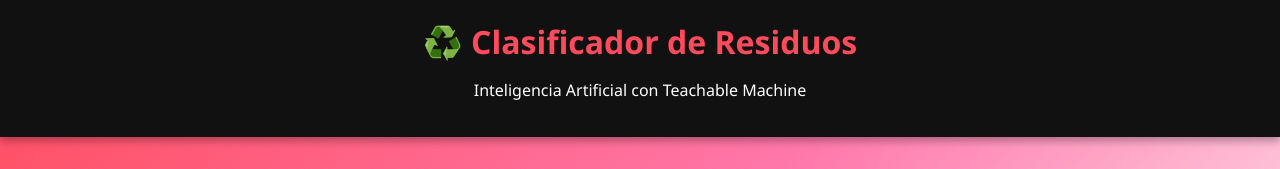
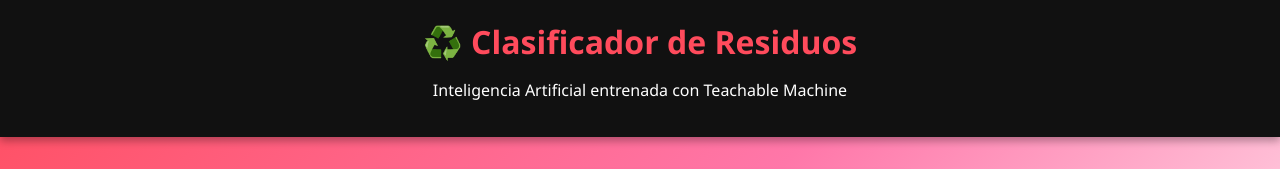
Before and after one commit to enzomercury/paginadeaitana, a plain HTML site: page index.html in a window 1280 px wide. Shown: the top 169 px of the page. Drawn offline with Linux system fonts and the light colour scheme.

Commit message:
Update index.html

```diff
--- a/index.html
+++ b/index.html
@@ -14,7 +14,7 @@
 <body>
   <header>
     <h1>♻️ Clasificador de Residuos</h1>
-    <p>Inteligencia Artificial con Teachable Machine</p>
+    <p>Inteligencia Artificial entrenada con Teachable Machine</p>
   </header>
 
   <main>
```
